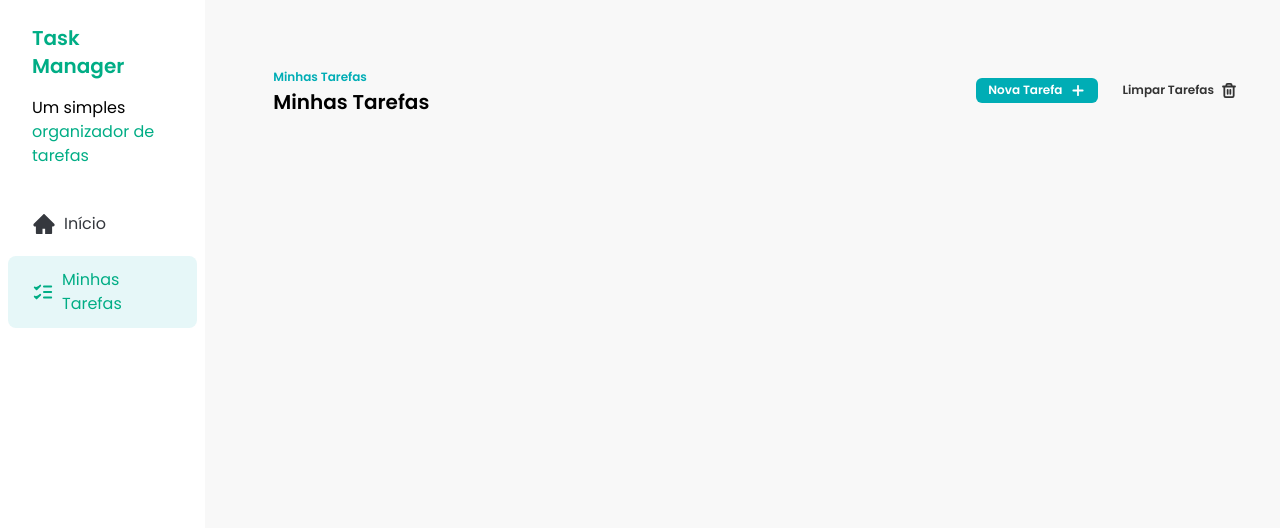
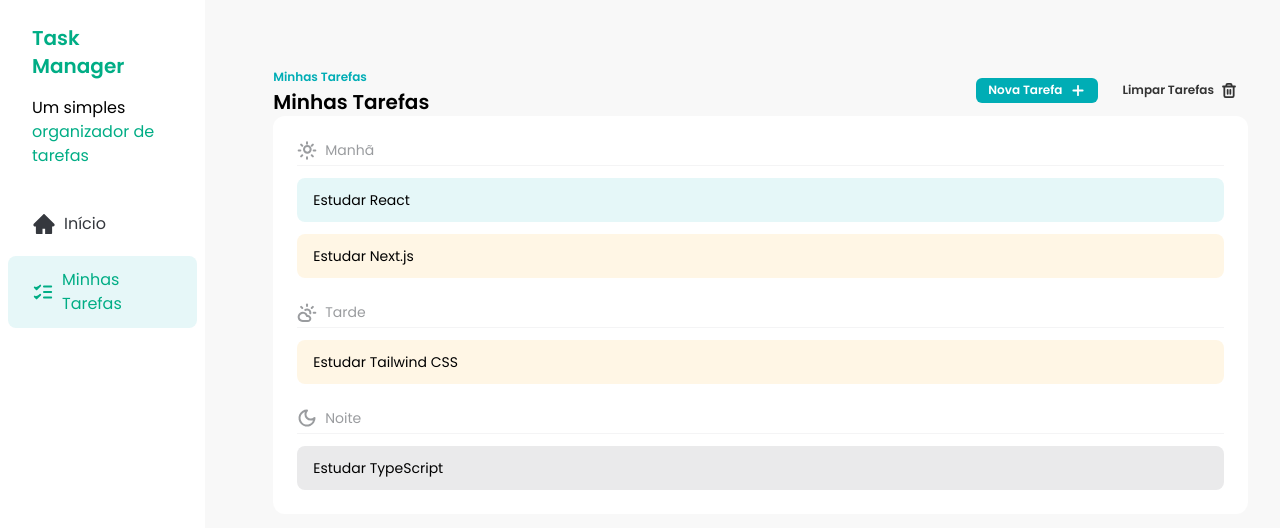
Before and after one commit to raphaelslima/Curso-FSC, a React (Vite) app in the folder REACT/Projeto tasks/task/: page / in a window 1280 px wide. Shown: the top 528 px of the page. Built offline with nearby package versions, Linux system fonts and the light colour scheme.

Commit message:
aula 20-05-2025

```diff
--- /dev/null
+++ b/REACT/Projeto tasks/task/src/components/TaskItem.jsx
@@ -0,0 +1,22 @@
+const TaskItem = ({ task }) => {
+  const getStatusClasses = () => {
+    if (task.status === 'done') {
+      return 'bg-[#00adb5] bg-opacity-10 text-[#00adb5]]';
+    }
+    if (task.status === 'in_progress') {
+      return 'bg-[#ffaa04] bg-opacity-10 text-[#ffaa04]]';
+    }
+    if (task.status === 'not_started') {
+      return 'bg-[#35383e] bg-opacity-10 text-[#35383e]]';
+    }
+  };
+  return (
+    <div
+      className={`flex items-center gap-2 rounded-lg px-4 py-3 ${getStatusClasses()} text-sm`}
+    >
+      {task.title}
+    </div>
+  );
+};
+
+export default TaskItem;
--- a/REACT/Projeto tasks/task/src/components/Tasks.jsx
+++ b/REACT/Projeto tasks/task/src/components/Tasks.jsx
@@ -1,8 +1,21 @@
 import Button from './Button';
 import IconAdd from '../assets/icons/add.svg?react';
 import IconTrash from '../assets/icons/trash.svg?react';
+import SunIcon from '../assets/icons/sun.svg?react';
+import CloudIcon from '../assets/icons/cloud-sun.svg?react';
+import MoonIcon from '../assets/icons/moon.svg?react';
+import TasksSeparator from './TasksSeparator';
+import { useState } from 'react';
+import data from '../constants/tasks';
+import TaskItem from './TaskItem';
 
 const Tasks = () => {
+  const [tasks, setTasks] = useState(data);
+
+  const morningTasks = tasks.filter((task) => task.time === 'morning');
+  const afternonTasks = tasks.filter((task) => task.time === 'afternoon');
+  const nightTasks = tasks.filter((task) => task.time === 'night');
+
   return (
     <div className="w-full px-8 py-16">
       <div className="flex w-full justify-between">
@@ -22,6 +35,27 @@ const Tasks = () => {
           </Button>
         </div>
       </div>
+
+      <div className="rounded-xl bg-white p-6">
+        <div className="space-y-3">
+          <TasksSeparator icon={<SunIcon />} title={'Manhã'} />
+          {morningTasks.map((task) => (
+            <TaskItem key={task.id} task={task} />
+          ))}
+        </div>
+        <div className="my-6 space-y-3">
+          <TasksSeparator icon={<CloudIcon />} title={'Tarde'} />
+          {afternonTasks.map((task) => (
+            <TaskItem key={task.id} task={task} />
+          ))}
+        </div>
+        <div className="space-y-3">
+          <TasksSeparator icon={<MoonIcon />} title={'Noite'} />
+          {nightTasks.map((task) => (
+            <TaskItem key={task.id} task={task} />
+          ))}
+        </div>
+      </div>
     </div>
   );
 };
--- /dev/null
+++ b/REACT/Projeto tasks/task/src/components/TasksSeparator.jsx
@@ -0,0 +1,10 @@
+const TasksSeparator = ({ icon, title }) => {
+  return (
+    <div className="flex gap-2 border-b border-solid border-[#f4f4f5] pb-1">
+      {icon}
+      <p className="text-sm text-[#9a9c9f]">{title}</p>
+    </div>
+  );
+};
+
+export default TasksSeparator;
--- /dev/null
+++ b/REACT/Projeto tasks/task/src/constants/tasks.js
@@ -0,0 +1,32 @@
+const data = [
+  {
+    id: 1,
+    title: 'Estudar React',
+    description: 'Estudar React com a Rocketseat',
+    time: 'morning',
+    status: 'done',
+  },
+  {
+    id: 2,
+    title: 'Estudar Next.js',
+    description: 'Estudar Next.js com a Rocketseat',
+    time: 'morning',
+    status: 'in_progress',
+  },
+  {
+    id: 3,
+    title: 'Estudar Tailwind CSS',
+    description: 'Estudar Tailwind CSS com a Rocketseat',
+    time: 'afternoon',
+    status: 'in_progress',
+  },
+  {
+    id: 4,
+    title: 'Estudar TypeScript',
+    description: 'Estudar TypeScript com a Rocketseat',
+    time: 'night',
+    status: 'not_started',
+  },
+];
+
+export default data;
```
